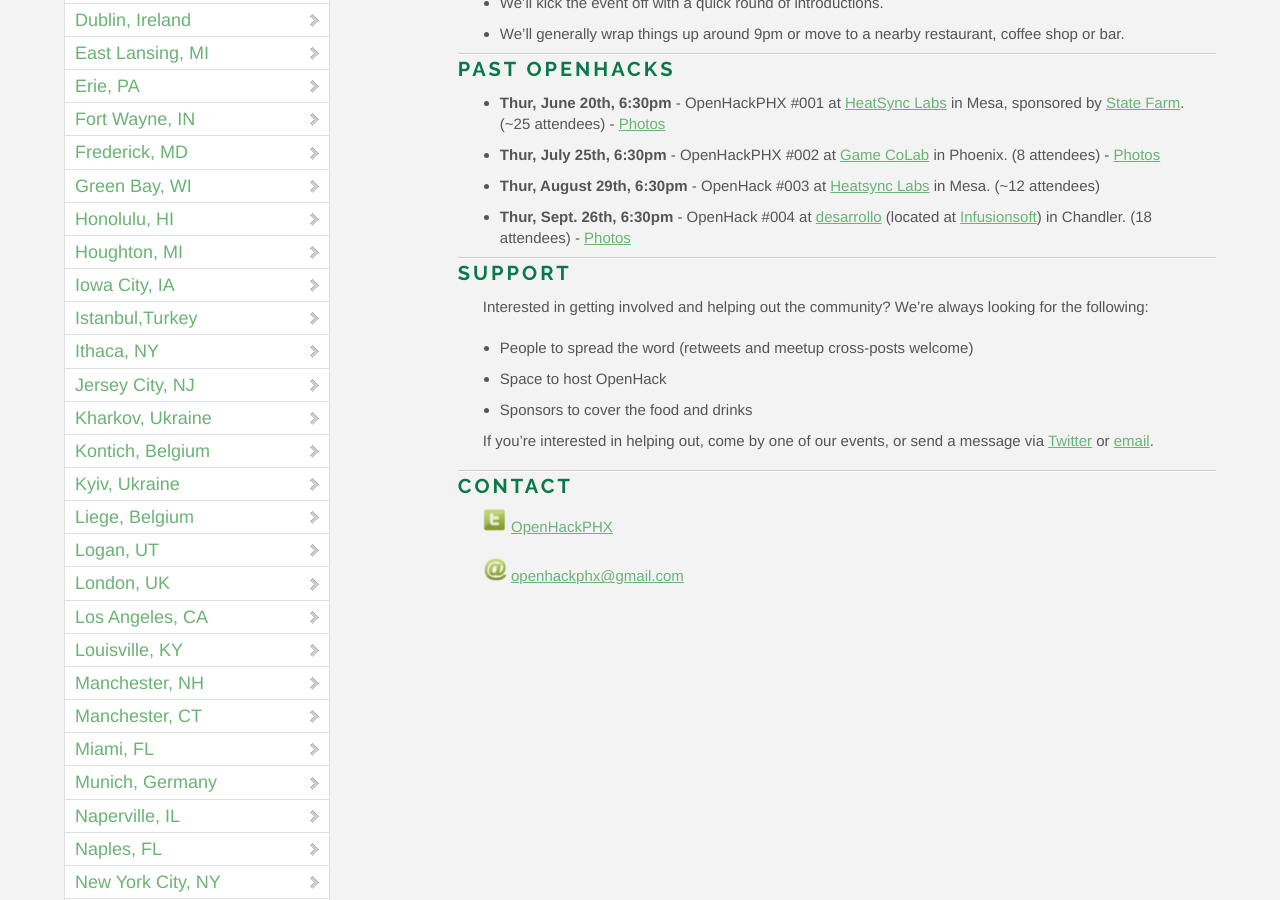
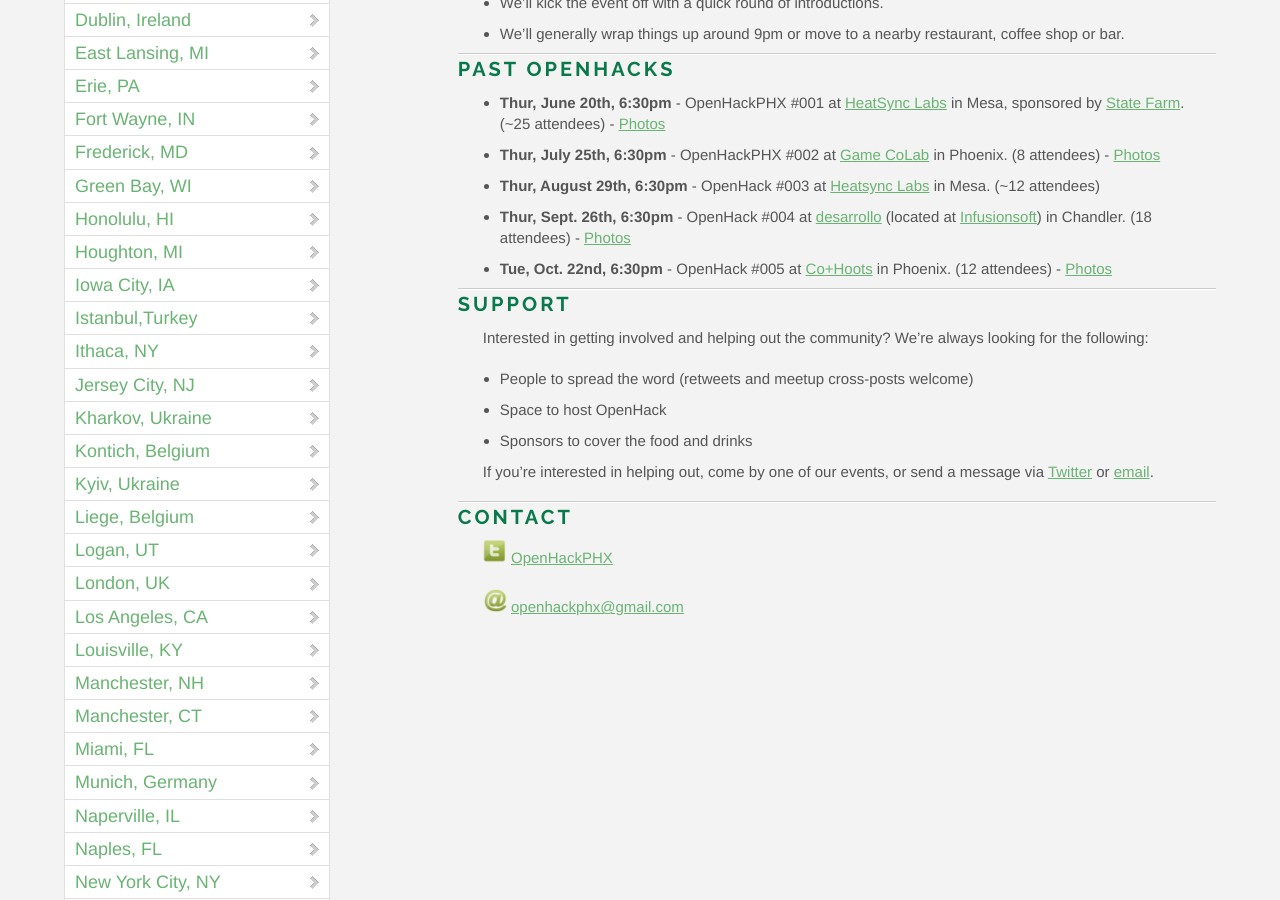
Before and after one commit to OpenHack/openhack.github.com, a Jekyll site: the page built from phoenix/index.markdown, in a window 1280 px wide and 900 px high, scrolled down 975 px. Built offline with Jekyll 4.4.1, drawn with Linux system fonts in a browser that asks for light colours; nearby versions of some CDN libraries; Markdown is read by kramdown in place of the engine named in the settings; comment, search, counter and statistics services are not loaded.

Commit message:
added openhack #005 recap with photos

```diff
--- a/phoenix/index.markdown
+++ b/phoenix/index.markdown
@@ -33,6 +33,7 @@
 - **Thur, July 25th, 6:30pm** - OpenHackPHX #002 at [Game CoLab](http://gamecolab.org/) in Phoenix. (8 attendees) - [Photos](http://www.flickr.com/photos/openhackphx/sets/72157634799048653/)
 - **Thur, August 29th, 6:30pm** - OpenHack #003 at [Heatsync Labs](http://www.heatsynclabs.org/) in Mesa. (~12 attendees)
 - **Thur, Sept. 26th, 6:30pm** - OpenHack #004 at [desarrollo](http://i04545.wix.com/desarrollo#!about-us/cx7b) (located at [Infusionsoft](http://www.infusionsoft.com/contact)) in Chandler. (18 attendees) - [Photos](http://www.flickr.com/photos/openhackphx/sets/72157636065953123/)
+- **Tue, Oct. 22nd, 6:30pm** - OpenHack #005 at [Co+Hoots](http://www.cohoots.com/) in Phoenix. (12 attendees) - [Photos](http://www.flickr.com/photos/openhackphx/sets/72157636976946796/)
 
 ### Support
 
```
